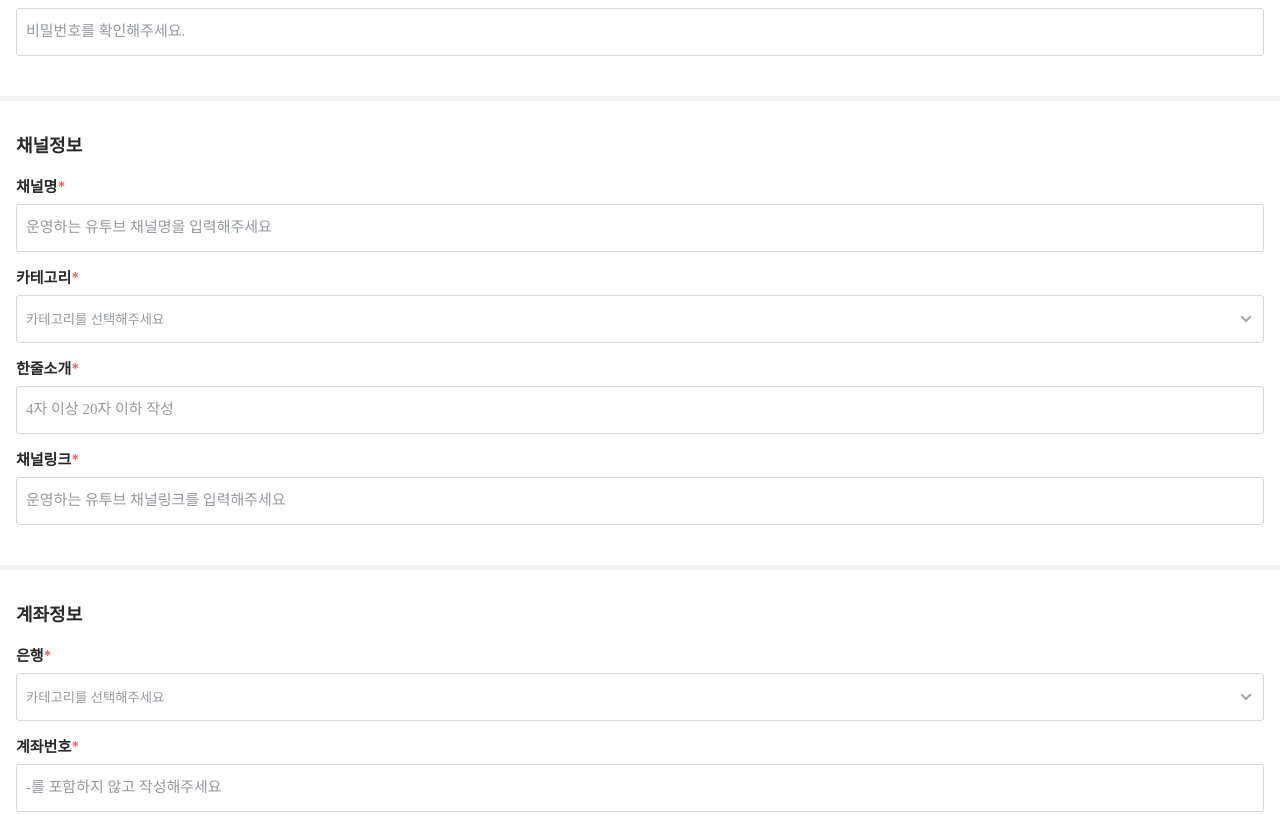
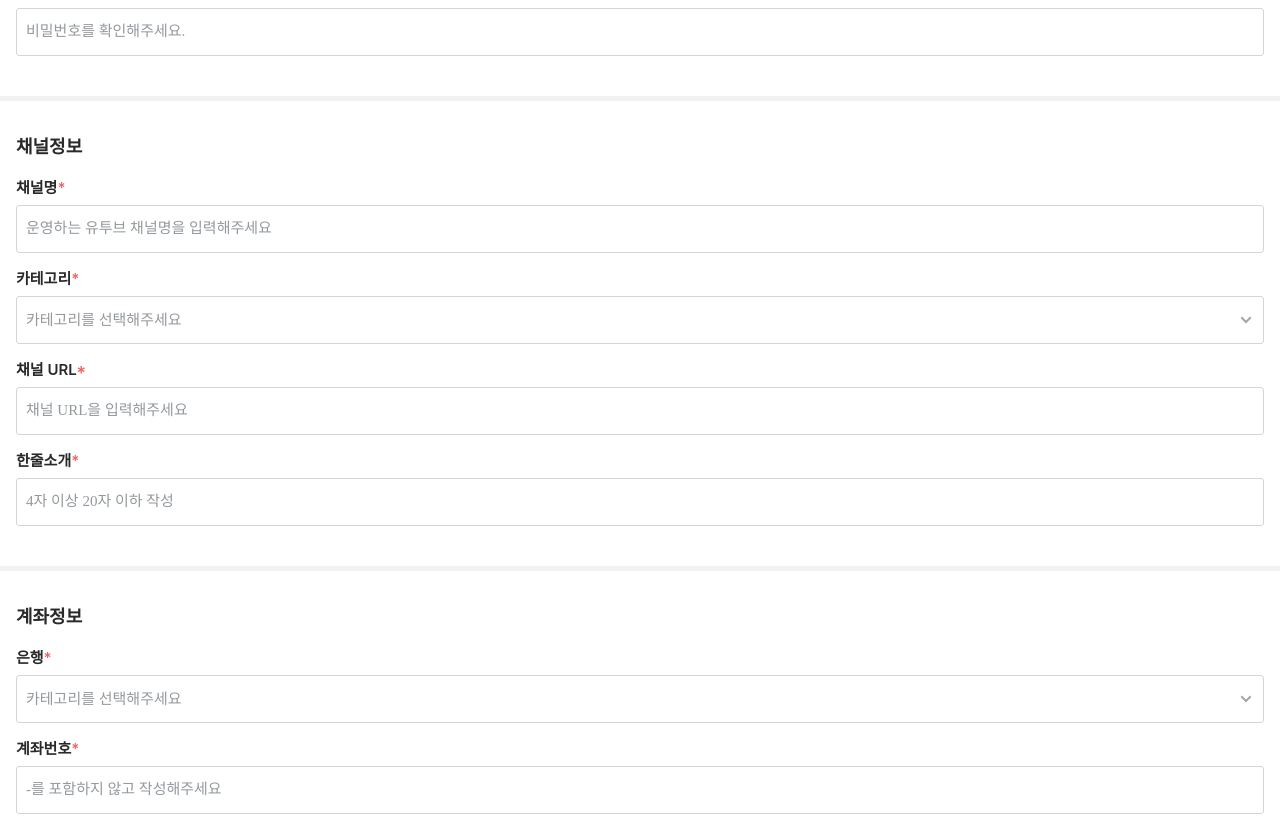
Before and after one commit to S-J-Kim/remac-client, a React (Create React App) app: page /creatorsignup in a window 1280 px wide. Shown: the part 408-1224 px from the top of the page. Built offline with nearby package versions, Linux system fonts and the light colour scheme; a web font is replaced by a local one.

Commit message:
Add: redirect from signup to profileimageapply with type-props

```diff
--- a/src/CreatorSignUpView.js
+++ b/src/CreatorSignUpView.js
@@ -5,6 +5,7 @@ import Input from './components/Inputs';
 import SectionHeader from './components/SectionHeader';
 import { Title, Paragraph } from './components/Text';
 import { Container } from './components/Container';
+import { useHistory } from 'react-router';
 export default function CreatorSignUpView() {
   const [buttonType, setButtonType] = useState('deactivate');
   const [joinData, setJoinData] = useState({
@@ -20,9 +21,14 @@ export default function CreatorSignUpView() {
   });
   const [passwordCheck, setPasswordCheck] = useState(false);
   const [eventFlag, setEventFlag] = useState(false);
+  const history = useHistory();
   function joinButtonClicked(e) {
     if (!passwordCheck) alert('비밀번호를 확인해주세요');
-    else console.log(joinData);
+    else
+      history.push({
+        pathname: '/signup/profile',
+        state: { type: 'creator' },
+      });
   }
   function handleInputChange(e, inputID) {
     setEventFlag(true);
@@ -114,23 +120,26 @@ export default function CreatorSignUpView() {
             val={joinData['category']}
           >
             <option value="">카테고리를 선택해주세요</option>
-            <option value="animal">동물</option>
+            {categories.map((category) => (
+              <option value={category} key={categories.indexOf(category)}>
+                {category}
+              </option>
+            ))}
           </Select>
         </Div>
-
+        <InputText size="sm">
+          채널 URL<Star>*</Star>
+        </InputText>
+        <InputBox
+          onChange={(e) => handleInputChange(e, 5)}
+          placeholder="채널 URL을 입력해주세요"
+        />
         <InputText size="sm">
           한줄소개<Star>*</Star>
         </InputText>
         <InputBox
           onChange={(e) => handleInputChange(e, 4)}
           placeholder="4자 이상 20자 이하 작성"
-        />
-        <InputText size="sm">
-          채널링크<Star>*</Star>
-        </InputText>
-        <InputBox
-          onChange={(e) => handleInputChange(e, 5)}
-          placeholder="운영하는 유투브 채널링크를 입력해주세요"
         />
       </SubContainer>
       <LastContainer>
@@ -141,14 +150,16 @@ export default function CreatorSignUpView() {
         <Div>
           <Img src={process.env.PUBLIC_URL + '/Vector.svg'} />
           <Select
-            name="category"
-            onChange={(e) => handleInputChange(e, 3)}
+            name="bank"
+            onChange={(e) => handleInputChange(e, 6)}
             placeholder="카테고리를 선택해주세요"
-            val={joinData['category']}
+            val={joinData['bank']}
           >
             <option value="">카테고리를 선택해주세요</option>
-            {options.map((option) => (
-              <option value={option}>{option}</option>
+            {banks.map((bank) => (
+              <option value={bank} key={banks.indexOf(bank)}>
+                {bank}
+              </option>
             ))}
           </Select>
         </Div>
@@ -176,22 +187,6 @@ export default function CreatorSignUpView() {
     </MainContainer>
   );
 }
-function checkNickname(str) {
-  const regExp = /[^가-힣a-zA-Z0-9]/g;
-  if (regExp.test(str)) {
-    return true;
-  } else {
-    return false;
-  }
-}
-function checkID(str) {
-  const regExp = /[^a-zA-Z0-9]/g;
-  if (regExp.test(str)) {
-    return true;
-  } else {
-    return false;
-  }
-}
 const MainContainer = styled.div`
   display: flex;
   flex-direction: column;
@@ -204,7 +199,7 @@ const TitleContainer = styled.div`
 const SubContainer = styled(Container)`
   padding-bottom: 2.6rem;
   border-bottom: 0.5rem solid #f2f2f2;
-  margin-bottom: 3rem;
+  margin-bottom: 3.1rem;
 `;
 const LastContainer = styled(Container)`
   margin-bottom: 3.4rem;
@@ -234,6 +229,7 @@ const Select = styled.select`
   border-radius: 3px;
   border: 1px solid #d2d6da;
   padding: 1.5rem 0.9rem 1.5rem 0.9rem;
+  font-size: 1.5rem;
   font-weight: ${(props) => {
     switch (props.val) {
       case '':
@@ -255,7 +251,7 @@ const Select = styled.select`
   -webkit-appearance: none; /* for chrome */
   -moz-appearance: none; /*for firefox*/
   appearance: none;
-  z-index: 4;
+
   &:focus {
     outline: none;
     border: 1px solid #ed6565;
@@ -269,12 +265,11 @@ const Div = styled.div`
   position: relative;
 `;
 const Img = styled.img`
-  z-index: 1;
   position: absolute;
   right: 1.2rem;
   top: 2rem;
 `;
-const options = [
+const banks = [
   '신한은행',
   '카카오뱅크',
   '농협',
@@ -282,6 +277,20 @@ const options = [
   '우리은행',
   '기업은행',
   '하나은행',
-  '케이뱅크',
-  '우체국',
 ];
+const categories = [
+  '패션/뷰티',
+  '푸드',
+  '일상',
+  'asmr',
+  '게임',
+  '동물',
+  '영화',
+  '음악/춤',
+  '스포츠',
+  '테크',
+  '지식정보',
+  '뉴스',
+  'FUN',
+  '기타',
+];
--- a/src/ProfileImageApply.js
+++ b/src/ProfileImageApply.js
@@ -5,16 +5,18 @@ import SectionHeader from './components/SectionHeader';
 import Button from './components/Buttons';
 import { Title, Paragraph } from './components/Text';
 import { Container } from './components/Container';
-import { useHistory } from 'react-router-dom';
+import { useHistory, useLocation } from 'react-router-dom';
 
 const ProfileImageApply = ({ props }) => {
   const [profileImage, setProfileImage] = useState();
   const ref = useRef();
   const history = useHistory();
-
+  const location = useLocation();
   const uploadProfileImage = () => {
     const uploadURI =
-      props.type === 'req' ? '[URL for Requester]' : '[URL for Creator]';
+      location.state.type === 'req'
+        ? '[URL for Requester]'
+        : '[URL for Creator]';
   };
 
   const handleUploadButtonClick = (e) => {
--- a/src/RequesterSignUpView.js
+++ b/src/RequesterSignUpView.js
@@ -5,6 +5,7 @@ import Input from './components/Inputs';
 import SectionHeader from './components/SectionHeader';
 import { Title } from './components/Text';
 import { Container } from './components/Container';
+import { useHistory } from 'react-router';
 export default function RequesterSignUpView() {
   const [buttonType, setButtonType] = useState('deactivate');
   const [joinData, setJoinData] = useState({
@@ -14,6 +15,7 @@ export default function RequesterSignUpView() {
   });
   const [passwordCheck, setPasswordCheck] = useState(false);
   const [eventFlag, setEventFlag] = useState(false);
+  const history = useHistory();
   function joinButtonClicked(e) {
     if (!passwordCheck) alert('비밀번호를 확인해주세요');
     else if (joinData['id'].length < 6 || joinData['id'].length > 12)
@@ -36,7 +38,11 @@ export default function RequesterSignUpView() {
       );
     else if (checkNickname(joinData['nickname']))
       alert('닉네임에 특수문자는 입력할 수 없습니다.');
-    else console.log(joinData);
+    else
+      history.push({
+        pathname: '/signup/profile',
+        state: { type: 'req' },
+      });
   }
   function handleInputChange(e, inputID) {
     setEventFlag(true);
```
